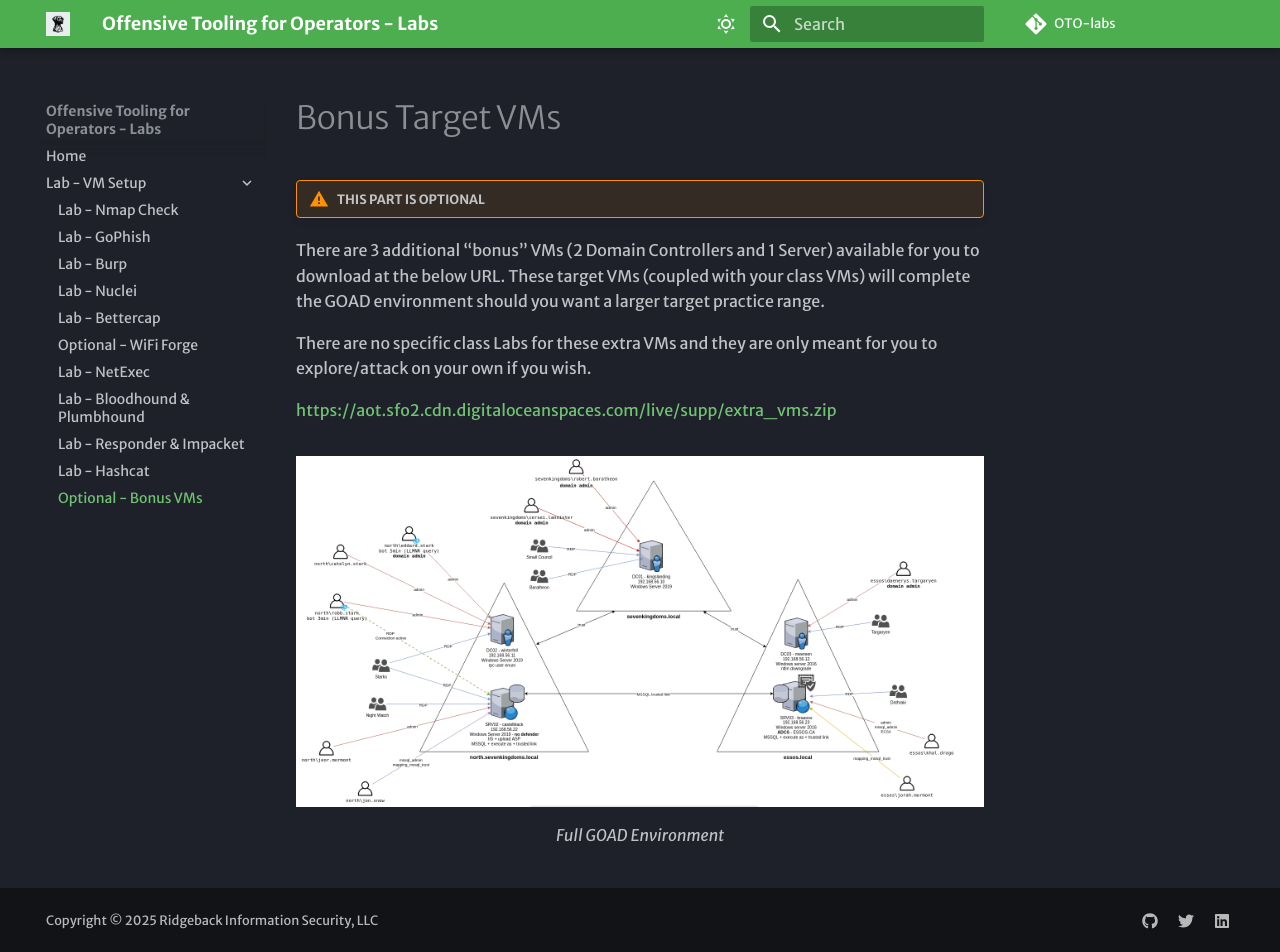
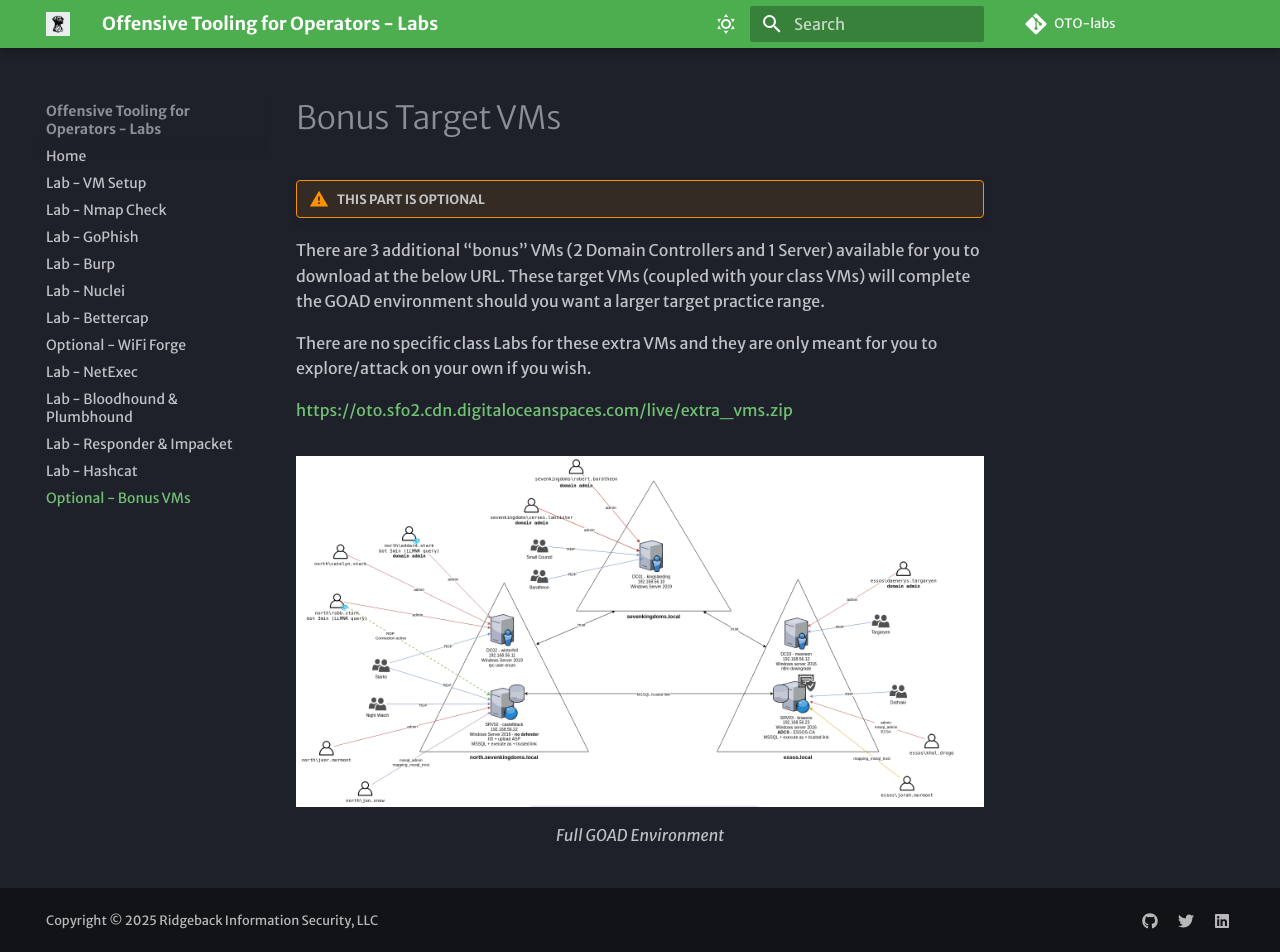
Before and after one commit to ridgebackinfosec/OTO-labs, an MkDocs documentation site: the page built from docs/labs/bonus_vms/index.md, in a window 1280 px wide and 952 px high. Built offline with MkDocs 1.6.1 and Material for MkDocs 9.7.7, drawn with Linux system fonts in a browser that asks for light colours; some web fonts are replaced; comment, search, counter and statistics services are not loaded; some of the changed lines change nothing that is shown.

Commit message:
nav & link corrections

```diff
--- a/docs/labs/bonus_vms/index.md
+++ b/docs/labs/bonus_vms/index.md
@@ -5,7 +5,7 @@
 
 There are no specific class Labs for these extra VMs and they are only meant for you to explore/attack on your own if you wish.
 
-[https://aot.sfo2.cdn.digitaloceanspaces.com/live/supp/extra_vms.zip](https://aot.sfo2.cdn.digitaloceanspaces.com/live/supp/extra_vms.zip)
+[https://oto.sfo2.cdn.digitaloceanspaces.com/live/extra_vms.zip](https://oto.sfo2.cdn.digitaloceanspaces.com/live/extra_vms.zip)
 
 ![Full GOAD Environment](images\image%204.png)
 /// caption
--- a/mkdocs.yml
+++ b/mkdocs.yml
@@ -24,19 +24,18 @@
 
 nav:
   - Home: index.md
-  - Lab - VM Setup:
-    - Setup: labs/vm_setup/index.md
-    - Lab - Nmap Check: labs/nmap_check/index.md
-    - Lab - GoPhish: labs/gophish/index.md
-    - Lab - Burp: labs/burp/index.md
-    - Lab - Nuclei: labs/nuclei/index.md
-    - Lab - Bettercap: labs/bettercap/index.md
-    - Optional - WiFi Forge: labs/wifi-forge/index.md
-    - Lab - NetExec: labs/netexec/index.md
-    - Lab - Bloodhound & Plumbhound: labs/bloodhound-plumhound/index.md
-    - Lab - Responder & Impacket: labs/responder-impacket/index.md
-    - Lab - Hashcat: labs/hashcat/index.md
-    - Optional - Bonus VMs: labs/bonus_vms/index.md
+  - Lab - VM Setup: labs/vm_setup/index.md
+  - Lab - Nmap Check: labs/nmap_check/index.md
+  - Lab - GoPhish: labs/gophish/index.md
+  - Lab - Burp: labs/burp/index.md
+  - Lab - Nuclei: labs/nuclei/index.md
+  - Lab - Bettercap: labs/bettercap/index.md
+  - Optional - WiFi Forge: labs/wifi-forge/index.md
+  - Lab - NetExec: labs/netexec/index.md
+  - Lab - Bloodhound & Plumbhound: labs/bloodhound-plumhound/index.md
+  - Lab - Responder & Impacket: labs/responder-impacket/index.md
+  - Lab - Hashcat: labs/hashcat/index.md
+  - Optional - Bonus VMs: labs/bonus_vms/index.md
 
 theme:
   font:
```
